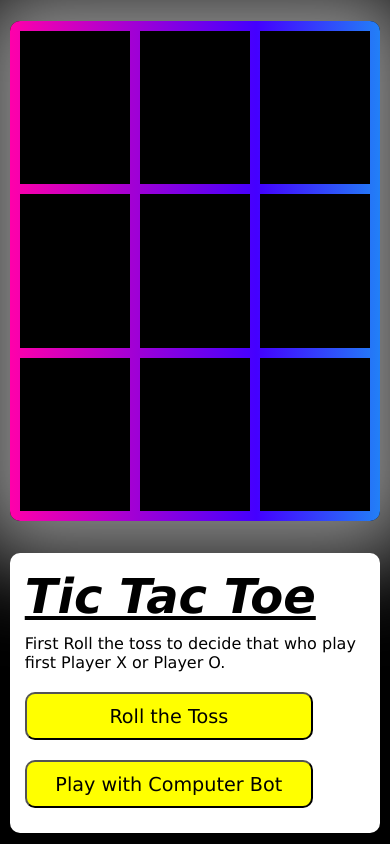
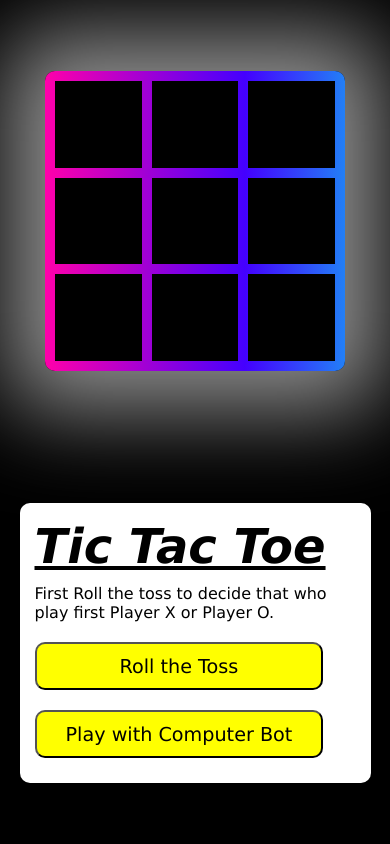
Before and after one commit to M-HassanJavaid/Tic-Tac-Toe-Game, a plain HTML site: page Multiplayer/index.html in a window 390 px wide. Drawn offline with Linux system fonts and the light colour scheme.

Commit message:
Fix some responsive issue

```diff
--- a/Multiplayer/style.css
+++ b/Multiplayer/style.css
@@ -190,6 +190,41 @@ h1{
 @media (max-width: 530px) {
 
     #info{
-        width: 95vw;
+        width: 90vw;
     }
+
+    #container{
+        height: 400px;
+        width: 400px;
+    }
+
+    .box{
+        font-size: 6rem;
+    }
+
 }
+
+@media (max-width: 420px) {
+    #container{
+        height: 300px;
+        width: 300px;
+    }
+
+    #RetryBtn{
+        width: 90%;
+    }
+
+    #TossBtn{
+        width: 90%;
+    }
+
+    .anotherPlayer{
+        width: 90%;
+    }
+
+    .box{
+        font-size: 4rem;
+    }
+
+
+}
--- a/style.css
+++ b/style.css
@@ -10,13 +10,14 @@ body{
     justify-content: center;
     flex-direction: column;
     background-color: black;
-    height: 100vh;
+    height: 100svh;
     gap: 15px;
 }
 
 h1{
     font-size: 4rem;
     color: white;
+    margin: 10px;
 }
 
 button{
@@ -46,3 +47,9 @@ button a{
         color: white;
     }
 }
+
+@media (max-width: 600px) {
+    button{
+        width: 90vw;
+    }
+}
```
